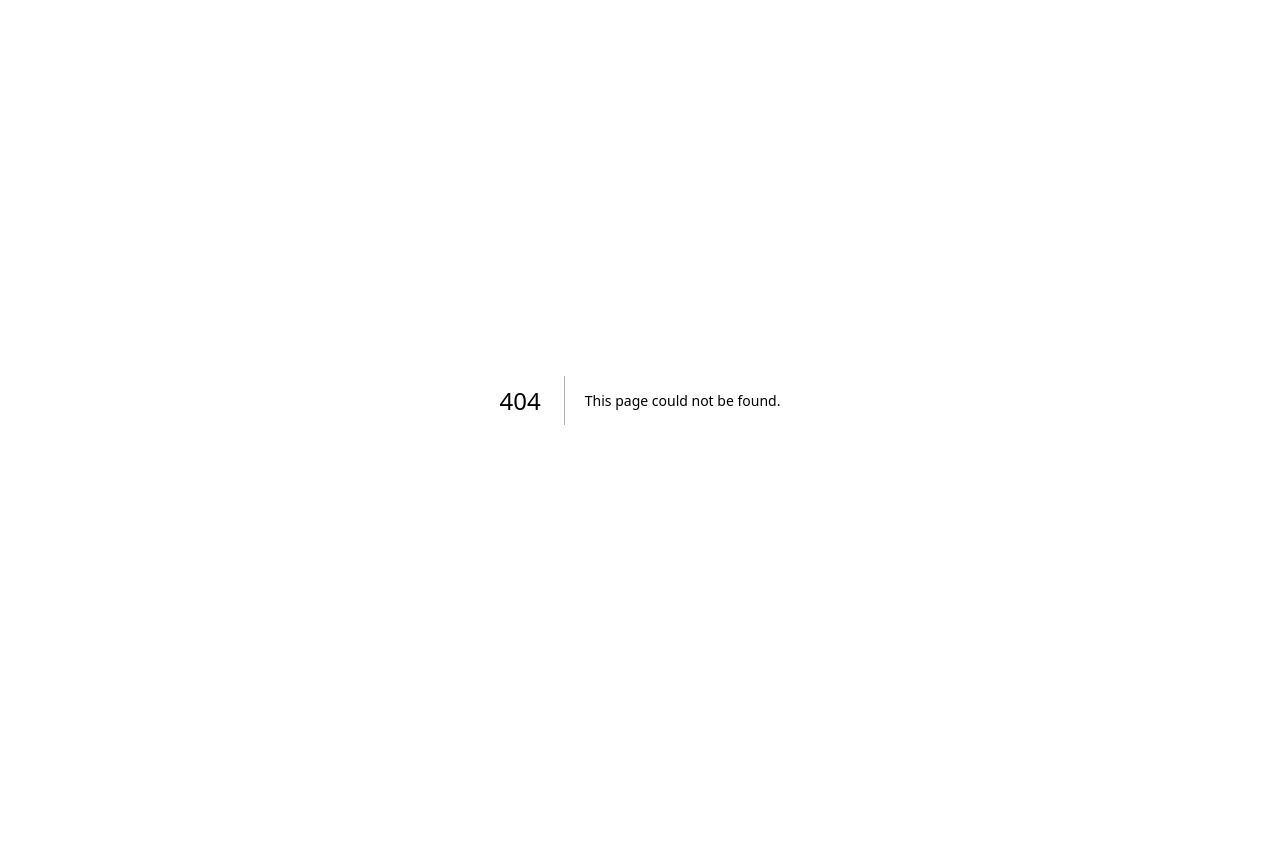
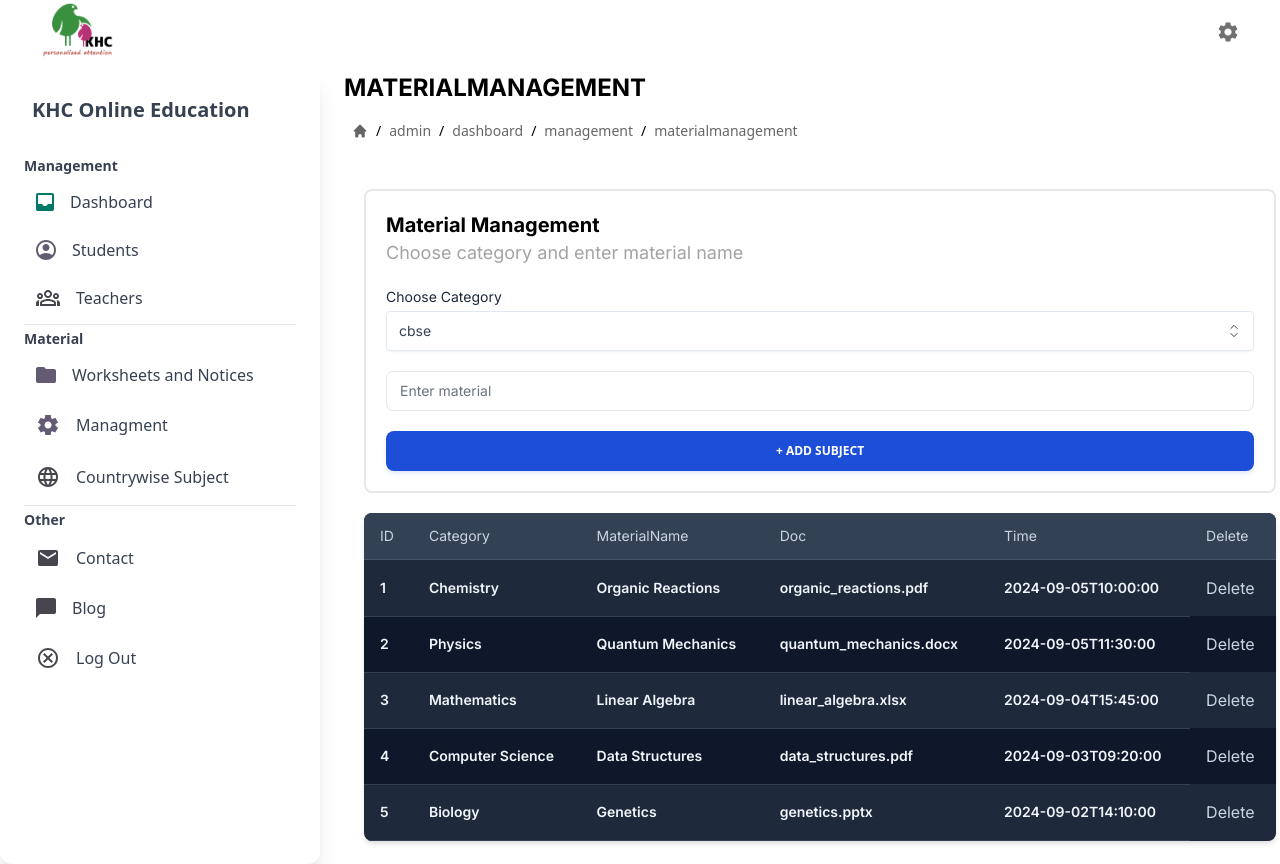
Before and after one commit to sudoarchie/frontend_khc, a Next.js app: page /admin/dashboard/management/materialmanagement in a window 1280 px wide. Before the commit this address had no page. Before the commit the page ends 800 px from the top, so only its background shows below. Built offline with nearby package versions, Linux system fonts and the light colour scheme.

Commit message:
✨ New feature Material management

```diff
--- /dev/null
+++ b/app/admin/dashboard/management/materialmanagement/page.tsx
@@ -0,0 +1,76 @@
+import { Box } from "@/app/components/Box";
+import { InputField } from "@/app/components/Inputfield";
+import OptionField from "@/app/components/OptionField";
+import { PrimaryButton } from "@/app/components/PrimaryButton";
+import TableField from "@/app/components/TableField";
+
+export default function MaterialManagement() {
+  const CategoryList = ["cbse", "igsc", "Upboard"];
+  const data = [
+    {
+      ID: "1",
+      Category: "Chemistry",
+      MaterialName: "Organic Reactions",
+      Doc: "organic_reactions.pdf",
+      Time: "2024-09-05T10:00:00",
+    },
+    {
+      ID: "2",
+      Category: "Physics",
+      MaterialName: "Quantum Mechanics",
+      Doc: "quantum_mechanics.docx",
+      Time: "2024-09-05T11:30:00",
+    },
+    {
+      ID: "3",
+      Category: "Mathematics",
+      MaterialName: "Linear Algebra",
+      Doc: "linear_algebra.xlsx",
+      Time: "2024-09-04T15:45:00",
+    },
+    {
+      ID: "4",
+      Category: "Computer Science",
+      MaterialName: "Data Structures",
+      Doc: "data_structures.pdf",
+      Time: "2024-09-03T09:20:00",
+    },
+    {
+      ID: "5",
+      Category: "Biology",
+      MaterialName: "Genetics",
+      Doc: "genetics.pptx",
+      Time: "2024-09-02T14:10:00",
+    },
+  ];
+  return (
+    <div className="flex flex-col w-[95%] m-5 mx-auto">
+      <Box
+        Heading="Material Management"
+        SubHeading="Choose category and enter material name"
+        className="w-full "
+      >
+        <OptionField
+          Label={"Choose Category"}
+          Option={CategoryList}
+          className=" mx-auto mt-5"
+        ></OptionField>
+        <InputField
+          label={"Enter material "}
+          placeholder={""}
+          className=" mx-auto mt-5"
+          type={""}
+        ></InputField>
+        <PrimaryButton
+          Name={"+ ADD SUBJECT"}
+          className="w-full mx-auto mt-5"
+        ></PrimaryButton>
+      </Box>
+      <TableField
+        rows={data}
+        deleteOption={true}
+        className="w-full ml-5"
+      ></TableField>
+    </div>
+  );
+}
```
